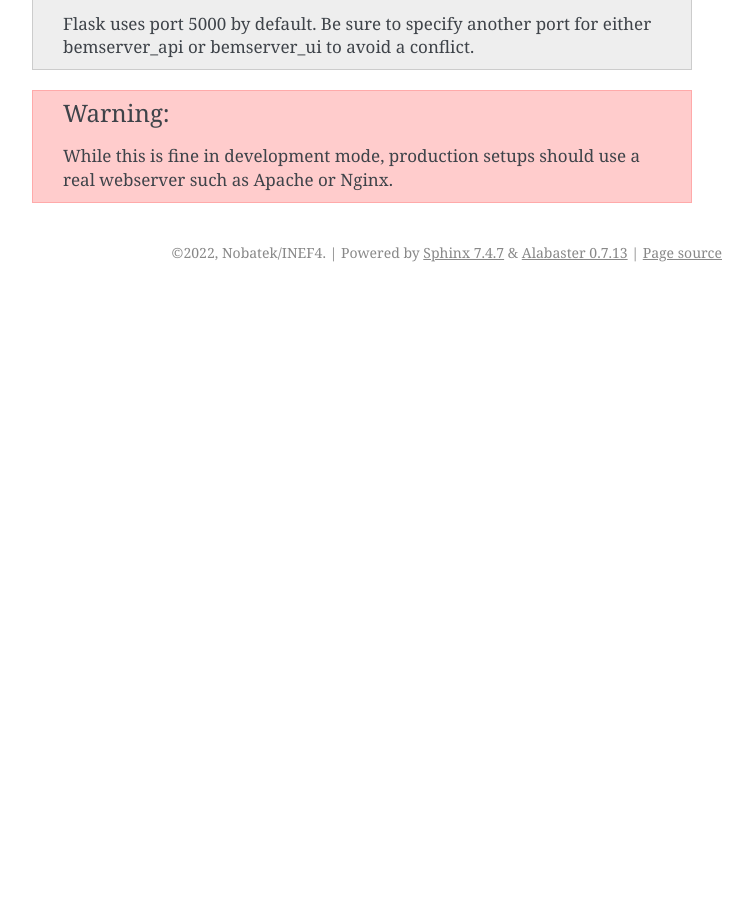
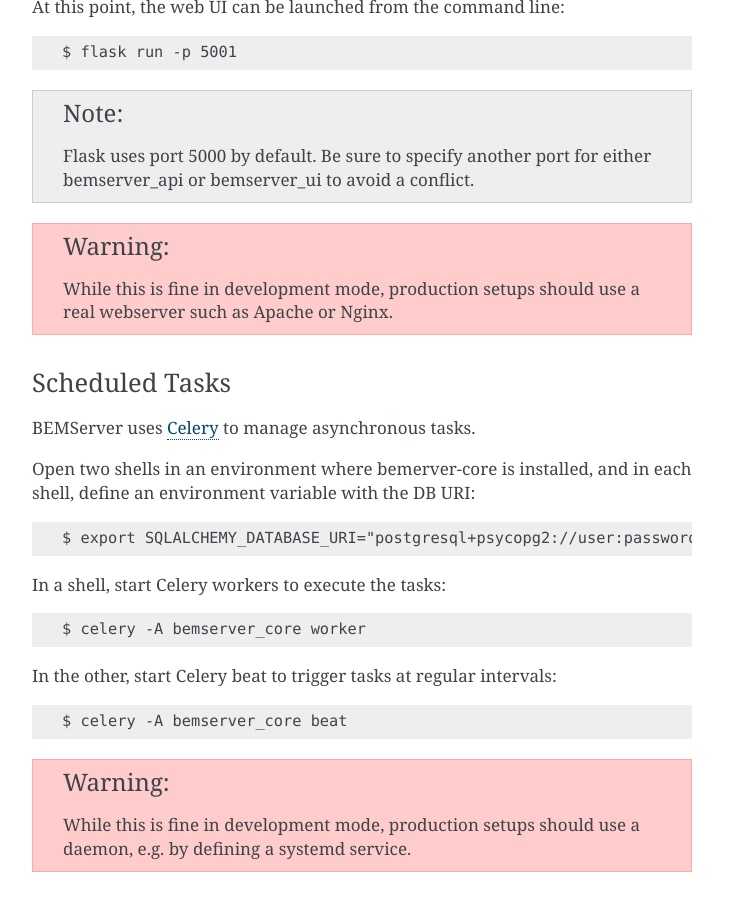
Before and after one commit to BEMServer/bemserver-docs, a Sphinx documentation site: the page built from source/installation.rst, in a window 1280 px wide and 900 px high, scrolled down 3742 px. Shown: the whole window, without its empty margins (388-1141 px from the left). Built offline with Sphinx 7.4.7, drawn with Linux system fonts in a browser that asks for light colours; before the commit the page ends 4034 px from its top, so only the background shows below that; some of the changed text lies outside the part shown.

Commit message:
Document task scheduler installation

```diff
--- a/source/installation.rst
+++ b/source/installation.rst
@@ -17,16 +17,18 @@ the database and the authorization and authorization layer.
 
 It exposes objects that can be used by other blocks.
 
-It is meant to be imported and used by trusted code as it gives direct acces to
-the database.
+It is meant to be imported and used by trusted code as it gives direct access
+to the database.
 
 It is used internally by BEMServer API.
+
+It also contains the scheduler responsible for periodic tasks.
 
 BEMServer API
 -------------
 
-BEMServer API is a web REST API that exposes the core. It can be exposed over
-the Internet to be accessed by external modules.
+BEMServer API is a web REST API that exposes the core data model and features.
+It can be exposed over the Internet to be accessed by external modules.
 
 It exposes its own documentation in the OpenAPI format for module developers.
 
@@ -85,6 +87,10 @@ Install prerequisites for psycopg2 compilation (used by BEMServer Core)::
 
     $ aptitude install python3-dev libpq-dev
 
+The task scheduler uses Redis database as broker::
+
+    $ aptitude install redis
+
 BEMServer API
 -------------
 
@@ -133,7 +139,6 @@ It can be accessed in a local browser at http://localhost:5000.
     While this is fine in development mode, production setups should use a real
     webserver such as Apache or Nginx.
 
-
 BEMServer UI
 ------------
 
@@ -169,3 +174,28 @@ At this point, the web UI can be launched from the command line::
 .. warning::
     While this is fine in development mode, production setups should use a real
     webserver such as Apache or Nginx.
+
+Scheduled Tasks
+---------------
+
+BEMServer uses `Celery`_ to manage asynchronous tasks.
+
+Open two shells in an environment where bemerver-core is installed, and in each
+shell, define an environment variable with the DB URI::
+
+    $ export SQLALCHEMY_DATABASE_URI="postgresql+psycopg2://user:password@localhost:5432/bemserver"
+
+In a shell, start Celery workers to execute the tasks::
+
+    $ celery -A bemserver_core worker
+
+In the other, start Celery beat to trigger tasks at regular intervals::
+
+    $ celery -A bemserver_core beat
+
+.. warning::
+    While this is fine in development mode, production setups should use a
+    daemon, e.g. by defining a systemd service.
+
+
+.. _Celery: https://docs.celeryq.dev/
```
